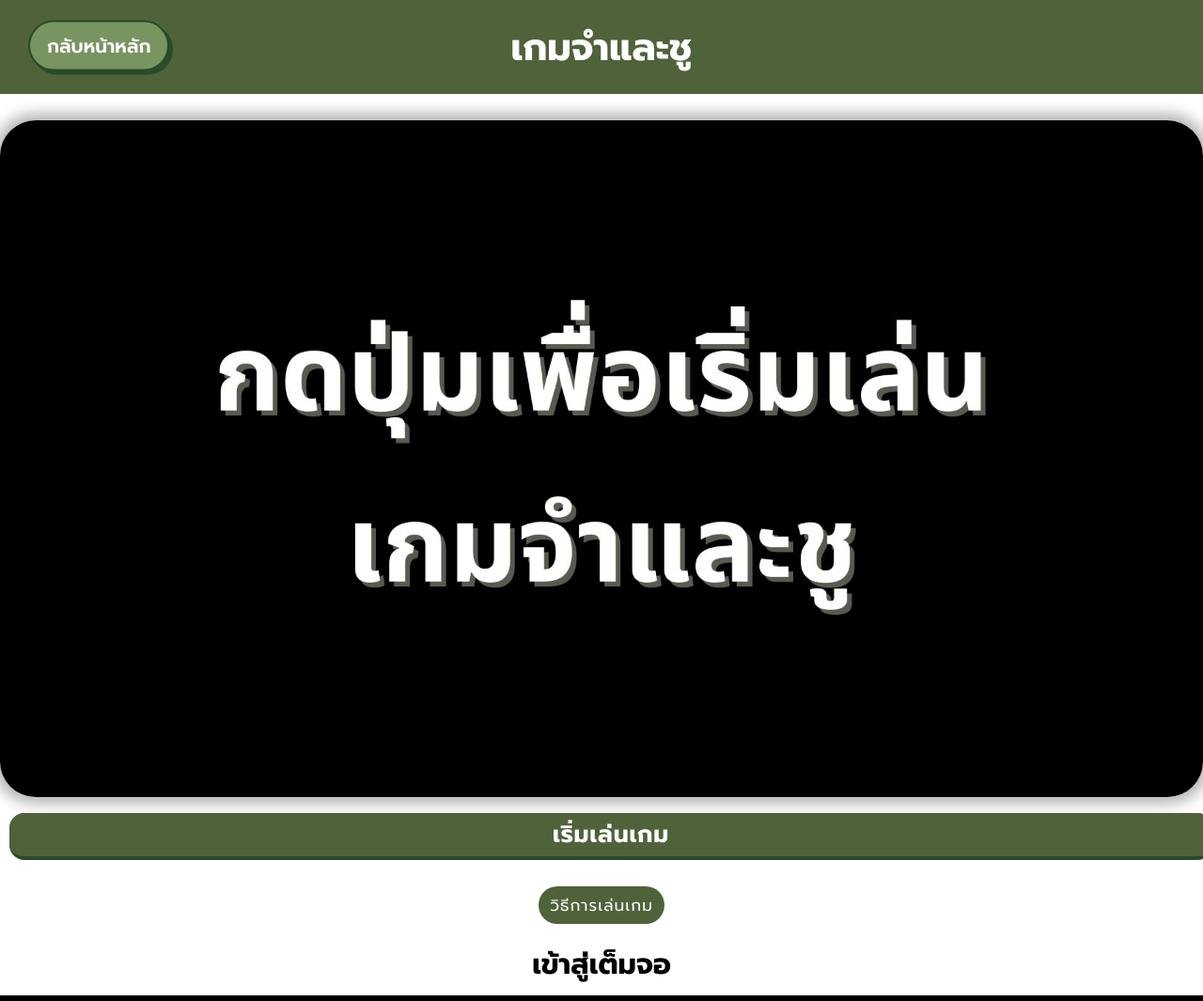
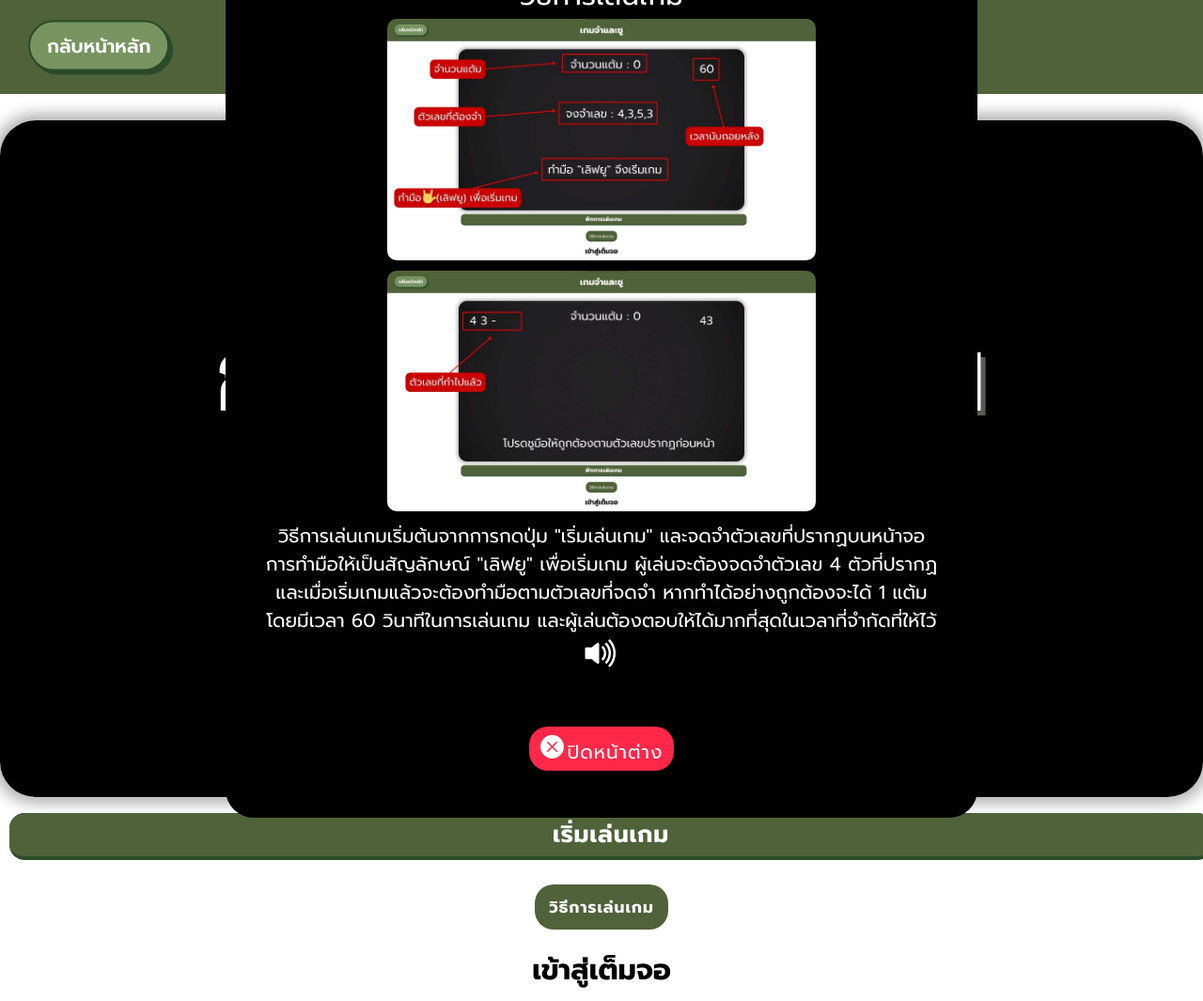
Before and after one commit to itzdeenzxx/Alzheimer_detection, a Flask app: page /game_counter in a window 1280 px wide. Shown: the whole page at 94% size. Run offline with Flask 3, Linux system fonts and the light colour scheme; some libraries are stand-ins or nearby versions.

Commit message:
popup tutorial

```diff
--- a/static/css/game_room.css
+++ b/static/css/game_room.css
@@ -19,7 +19,7 @@ body {
     font-size: 16px;
   }
   .button-tutorail {
-    padding: 9px 12px;
+    padding: 9px 15px;
     gap: 8px;
     border: none;
     background: #50623A;
@@ -29,7 +29,7 @@ body {
   }
 
   .button-tutorail span{
-    line-height: 22px;
+    line-height: 30px;
     font-size: 17px;
     color: #fff;
     font-family: "Prompt", sans-serif;
@@ -39,3 +39,18 @@ body {
   .button-tutorail:hover {
     background: #3d4b2c;
   }
+.popup-content {
+  z-index: 9999;
+  border-radius: 30px;
+  padding-left:20px ;
+  padding-right:20px ;
+}
+.image-popup {
+  padding-top: 50px;
+}
+.text-popup {
+  color: #fff;
+}
+.text-popup:hover {
+  color: #fff;
+}
--- a/static/js/fullscreen.js
+++ b/static/js/fullscreen.js
@@ -61,7 +61,7 @@ function toggleCamera() {
 }
 
 
-// ตรวจสอบรูปไหนที่กำลังอยู่หน้าสไลด์
+
 
 $(document).ready(function(){
 
--- a/static/js/fullscreengame.js
+++ b/static/js/fullscreengame.js
@@ -54,4 +54,22 @@ function toggleCameragame() {
 }
 
 
-// ตรวจสอบรูปไหนที่กำลังอยู่หน้าสไลด์
+
+$(document).ready(function(){
+
+    $('.button-tutorail').on('click', function(){
+      $('.tutorial-popup').fadeIn('slow');
+      return false;
+    });
+
+    // $('.tutorial-bg').on('click', function(){
+    //   $('.tutorial-popup').slideUp('slow');
+    //   return false;
+    // });
+
+     $('.close-btn').on('click', function(){
+       $('.tutorial-popup').fadeOut('slow');
+        return false;
+     });
+
+  });
--- a/static/js/sound.js
+++ b/static/js/sound.js
@@ -1,6 +1,4 @@
 var isPlaying = false;
-
-
     function playSound(line) {
       if (!isPlaying) {
         isPlaying = true;
--- a/templates/game_room.html
+++ b/templates/game_room.html
@@ -8,6 +8,8 @@
   <link rel="stylesheet" href="{{ url_for('static', filename='css/game_room.css') }}">
   <link rel="stylesheet" href="{{ url_for('static', filename='css/style.css') }}">
   <link rel="stylesheet" href="{{ url_for('static', filename='css/animated.css') }}">
+  <!-- <link rel="stylesheet" href="{{ url_for('static', filename='css/bootstrap.min.css') }}"> -->
+
   <link rel="icon" href="{{ url_for('static', filename='img/favicon_io/favicon.ico') }}" type="image/x-icon">
   <link rel="preconnect" href="https://fonts.googleapis.com">
   <link rel="preconnect" href="https://fonts.gstatic.com" crossorigin>
@@ -15,7 +17,7 @@
     href="https://fonts.googleapis.com/css2?family=Prompt:ital,wght@0,100;0,200;0,300;0,400;0,500;0,600;0,700;0,800;0,900;1,100;1,200;1,300;1,400;1,500;1,600;1,700;1,800;1,900&display=swap"
     rel="stylesheet">
 
-  <title>ห้องเล่นเกม</title>
+  <title>เกมจำและชู</title>
 </head>
 <!-- Responsive function  -->
 
@@ -42,7 +44,7 @@
     <div class="camera-div">
       <img id="fullscreen-cam" class="camera-main wow slideInDown" data-wow-duration="1s" data-wow-delay="0s"
         src="{{ url_for('static', filename='img/bg-game-count.jpg') }}">
-          <!-- <h5>วิธีการเล่นเกม</h5> -->
+      <!-- <h5>วิธีการเล่นเกม</h5> -->
     </div>
     <div>
       <button id="toggle_camera" onclick="toggleCameragame()" class="start-btn center_1 wow slideInUp"
@@ -52,15 +54,79 @@
       <form action="">
         <div class="fullscreen-div fullscreen-btn">
           <button class="button-tutorail">
-            <span >วิธีการเล่นเกม</span>
+            <span>
+              <h4>
+                วิธีการเล่นเกม
+              </h4>
+            </span>
           </button>
-          <br>
-          <a class="fullscreen-btn" onclick="toggleFullscreengame()">
-            <h3>เข้าสู่เต็มจอ</h3>
-          </a>
+          <div class="tutorial-popup">
+            <div class="tutorial-bg">
+              <div class="popup-content">
+
+
+                <!-- content -->
+                <div class="image-popup">
+                  <p class="text-popup" style="font-size: 30px; margin-bottom: 10px;">วิธีการเล่นเกม</p>
+                  <div id="imageCarousel" class="carousel slide" data-ride="carousel">
+                    <div class="carousel-inner">
+                      <div class="carousel-item active">
+                        <img src="{{ url_for('static', filename='img/tutorial/t-1.jpg') }}"
+                          class="d-block mx-auto game-img" alt="Image 1" data-image-id="1">
+                      </div>
+                      <div class="carousel-item">
+                        <img src="{{ url_for('static', filename='img/tutorial/t-2.jpg') }}"
+                        class="d-block mx-auto game-img" alt="Image 2" data-image-id="2">
+                      </div>
+                    </div>
+                    <a class="carousel-control-prev" href="#imageCarousel" role="button" data-slide="prev">
+                      <span class="carousel-control-prev-icon" aria-hidden="false"></span>
+                      <span class="sr-only"></span>
+                    </a>
+                    <a class="carousel-control-next" href="#imageCarousel" role="button" data-slide="next">
+                      <span class="carousel-control-next-icon" aria-hidden="false"></span>
+                      <span class="sr-only"></span>
+                    </a>
+                  </div>
+                  <p class="text-popup">
+                    วิธีการเล่นเกมเริ่มต้นจากการกดปุ่ม "เริ่มเล่นเกม" และจดจำตัวเลขที่ปรากฏบนหน้าจอ <br>การทำมือให้เป็นสัญลักษณ์ "เลิฟยู" เพื่อเริ่มเกม ผู้เล่นจะต้องจดจำตัวเลข 4 ตัวที่ปรากฏ<br> และเมื่อเริ่มเกมแล้วจะต้องทำมือตามตัวเลขที่จดจำ หากทำได้อย่างถูกต้องจะได้ 1 แต้ม <br>โดยมีเวลา 60 วินาทีในการเล่นเกม และผู้เล่นต้องตอบให้ได้มากที่สุดในเวลาที่จำกัดที่ให้ไว้</p>
+                </div>
+                <p class="text-popup">
+
+                  <a onclick="playSound('../static/sound/tutorial-count-game.mp3')">
+                    <svg xmlns="http://www.w3.org/2000/svg" id="sound-icon" width="40" height="40"
+                    fill="currentColor" class="bi bi-volume-up-fill" viewBox="0 0 16 16">
+                  <path
+                  d="M11.536 14.01A8.47 8.47 0 0 0 14.026 8a8.47 8.47 0 0 0-2.49-6.01l-.708.707A7.48 7.48 0 0 1 13.025 8c0 2.071-.84 3.946-2.197 5.303z" />
+                  <path
+                  d="M10.121 12.596A6.48 6.48 0 0 0 12.025 8a6.48 6.48 0 0 0-1.904-4.596l-.707.707A5.48 5.48 0 0 1 11.025 8a5.48 5.48 0 0 1-1.61 3.89z" />
+                  <path
+                  d="M8.707 11.182A4.5 4.5 0 0 0 10.025 8a4.5 4.5 0 0 0-1.318-3.182L8 5.525A3.5 3.5 0 0 1 9.025 8 3.5 3.5 0 0 1 8 10.475zM6.717 3.55A.5.5 0 0 1 7 4v8a.5.5 0 0 1-.812.39L3.825 10.5H1.5A.5.5 0 0 1 1 10V6a.5.5 0 0 1 .5-.5h2.325l2.363-1.89a.5.5 0 0 1 .529-.06" />
+                </svg>
+              </a>
+            </p>
+                <button class="close-btn">
+                  <svg xmlns="http://www.w3.org/2000/svg" width="25" height="25" fill="currentColor"
+                  class="bi bi-x-circle-fill" viewBox="0 0 16 16" style="color: white;">
+                  <path
+                  d="M16 8A8 8 0 1 1 0 8a8 8 0 0 1 16 0M5.354 4.646a.5.5 0 1 0-.708.708L7.293 8l-2.647 2.646a.5.5 0 0 0 .708.708L8 8.707l2.646 2.647a.5.5 0 0 0 .708-.708L8.707 8l2.647-2.646a.5.5 0 0 0-.708-.708L8 7.293z" />
+                  </svg>
+                  <span class="label" style="color: white;">ปิดหน้าต่าง</span>
+                </button>
+
+
+
+              </div>
+            </div>
+          </div>
         </div>
-      </form>
+
+        <a class="fullscreen-btn" onclick="toggleFullscreengame()">
+          <h3>เข้าสู่เต็มจอ</h3>
+        </a>
     </div>
+    </form>
+  </div>
   </div>
   <script src="{{ url_for('static', filename='js/jquery.min.js') }}"></script>
   <script src="{{ url_for('static', filename='js/bootstrap.bundle.min.js') }}"></script>
@@ -69,6 +135,9 @@
   <script src="{{ url_for('static', filename='js/imagesloaded.js') }}"></script>
   <script src="{{ url_for('static', filename='js/navbar.js') }}"></script>
   <script src="{{ url_for('static', filename='js/fullscreengame.js') }}"></script>
+  <script src="{{ url_for('static', filename='js/sound.js') }}"></script>
+
+
 </body>
 
 </html>
--- a/templates/index.html
+++ b/templates/index.html
@@ -455,7 +455,6 @@
                       <img src="{{ url_for('static', filename='img/banner_count_game.png') }}"
                         class="d-block mx-auto game-img" alt="Image 2" data-image-id="2">
                     </div>
-                    <!-- Add more carousel items with additional images -->
                   </div>
                   <a class="carousel-control-prev" href="#imageCarousel" role="button" data-slide="prev">
                     <span class="carousel-control-prev-icon" aria-hidden="false"></span>
```
Also changed, not shown: templates/test.html (added, +33 -0 lines), static/img/bg-count-game.jpg (added), static/img/tutorial/t-1.jpg (added), static/img/tutorial/t-2.jpg (added), 1 other file.
